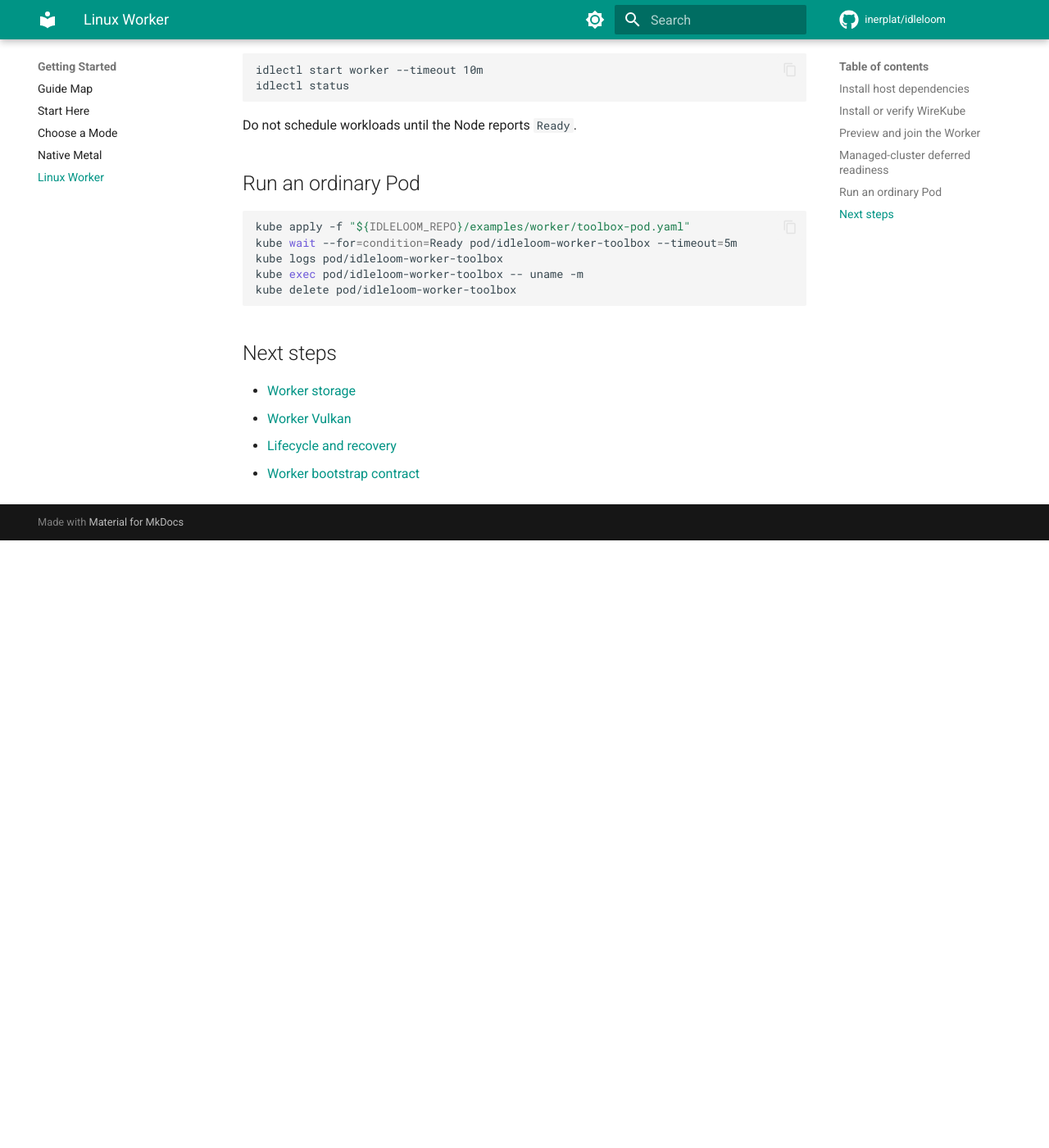
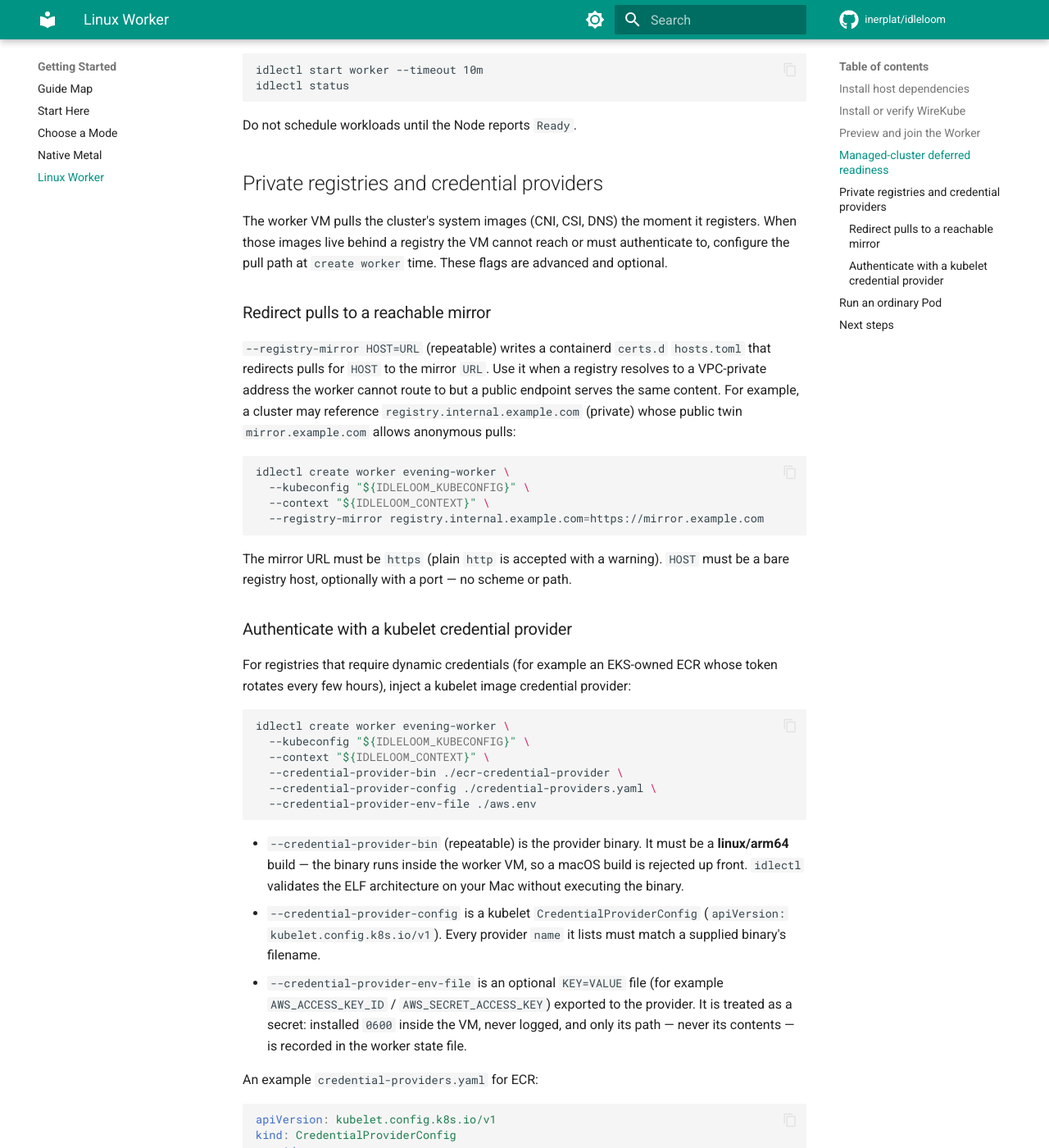
Before and after one commit to inerplat/idleloom, an MkDocs documentation site: the page built from docs/getting-started/linux-worker.md, in a window 1280 px wide and 1400 px high, scrolled down 2190 px. Shown: the whole window at 82% size. Built offline with MkDocs 1.6.1 and Material for MkDocs 9.7.7, drawn with Linux system fonts in a browser that asks for light colours; comment, search, counter and statistics services are not loaded; before the commit the page ends 2849 px from its top, so only the background shows below that; some of the changed text lies outside the part shown.

Commit message:
docs: document worker registry mirror and credential provider flags

````diff
--- a/docs/getting-started/linux-worker.md
+++ b/docs/getting-started/linux-worker.md
@@ -111,6 +111,76 @@
 
 Do not schedule workloads until the Node reports `Ready`.
 
+## Private registries and credential providers
+
+The worker VM pulls the cluster's system images (CNI, CSI, DNS) the moment it
+registers. When those images live behind a registry the VM cannot reach or must
+authenticate to, configure the pull path at `create worker` time. These flags
+are advanced and optional.
+
+### Redirect pulls to a reachable mirror
+
+`--registry-mirror HOST=URL` (repeatable) writes a containerd `certs.d`
+`hosts.toml` that redirects pulls for `HOST` to the mirror `URL`. Use it when a
+registry resolves to a VPC-private address the worker cannot route to but a
+public endpoint serves the same content. For example, a cluster may reference
+`registry.internal.example.com` (private) whose public twin
+`mirror.example.com` allows anonymous pulls:
+
+```sh
+idlectl create worker evening-worker \
+  --kubeconfig "${IDLELOOM_KUBECONFIG}" \
+  --context "${IDLELOOM_CONTEXT}" \
+  --registry-mirror registry.internal.example.com=https://mirror.example.com
+```
+
+The mirror URL must be `https` (plain `http` is accepted with a warning). `HOST`
+must be a bare registry host, optionally with a port — no scheme or path.
+
+### Authenticate with a kubelet credential provider
+
+For registries that require dynamic credentials (for example an EKS-owned ECR
+whose token rotates every few hours), inject a kubelet image credential
+provider:
+
+```sh
+idlectl create worker evening-worker \
+  --kubeconfig "${IDLELOOM_KUBECONFIG}" \
+  --context "${IDLELOOM_CONTEXT}" \
+  --credential-provider-bin ./ecr-credential-provider \
+  --credential-provider-config ./credential-providers.yaml \
+  --credential-provider-env-file ./aws.env
+```
+
+- `--credential-provider-bin` (repeatable) is the provider binary. It must be a
+  **linux/arm64** build — the binary runs inside the worker VM, so a macOS build
+  is rejected up front. `idlectl` validates the ELF architecture on your Mac
+  without executing the binary.
+- `--credential-provider-config` is a kubelet `CredentialProviderConfig`
+  (`apiVersion: kubelet.config.k8s.io/v1`). Every provider `name` it lists must
+  match a supplied binary's filename.
+- `--credential-provider-env-file` is an optional `KEY=VALUE` file (for example
+  `AWS_ACCESS_KEY_ID` / `AWS_SECRET_ACCESS_KEY`) exported to the provider. It is
+  treated as a secret: installed `0600` inside the VM, never logged, and only its
+  path — never its contents — is recorded in the worker state file.
+
+An example `credential-providers.yaml` for ECR:
+
+```yaml
+apiVersion: kubelet.config.k8s.io/v1
+kind: CredentialProviderConfig
+providers:
+  - name: ecr-credential-provider
+    matchImages: ["*.dkr.ecr.*.amazonaws.com"]
+    defaultCacheDuration: 12h
+    apiVersion: credentialprovider.kubelet.k8s.io/v1
+```
+
+All of these settings are validated before any host or cluster change, so
+`--dry-run` reports a bad binary or config immediately. They are also persisted
+and reapplied automatically when a deferred worker is finished with
+`idlectl start worker`.
+
 ## Run an ordinary Pod
 
 ```sh
````
Also changed, not shown: README.md (+6 -0 lines).
